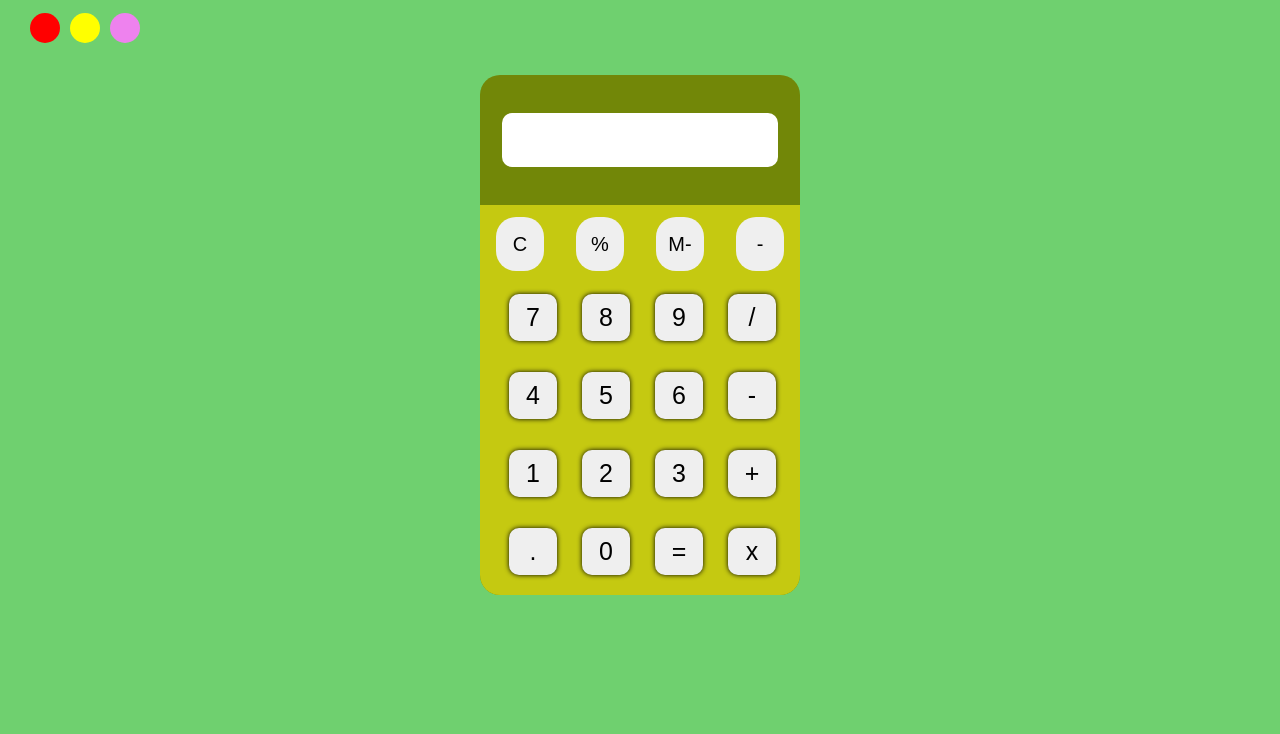
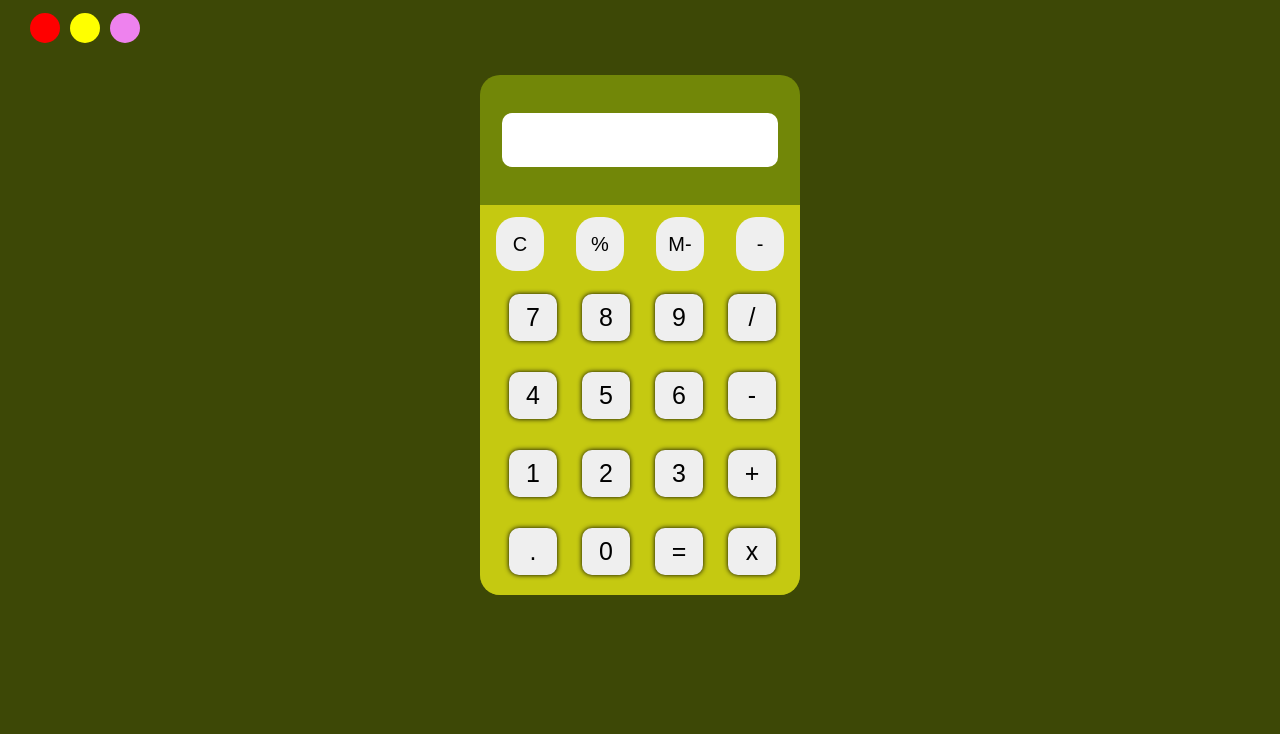
Before and after one commit to Akshay-V-P/Green-Apple-Calculator, a plain HTML site: page index.html in a window 1280 px wide. Shown: the part 66-800 px from the top of the page. Drawn offline with Linux system fonts and the light colour scheme.

Commit message:
Updated color

```diff
--- a/style.css
+++ b/style.css
@@ -2,7 +2,7 @@ html, body {
     margin: 0;
     padding: 0;
     box-sizing: border-box;
-    background-color: rgb(111, 208, 111);
+    background-color: #3d4806;
     max-width: 100%;
     overflow-x: hidden;
 }
@@ -90,7 +90,7 @@ html, body {
 .themebutton {
     max-width: 100%;
     height: 75px;
-    background-color: rgb(111, 208, 111);
+    background-color: #3d4806;
     display: flex;
     align-items: center;
     padding-left: 20px;
```
